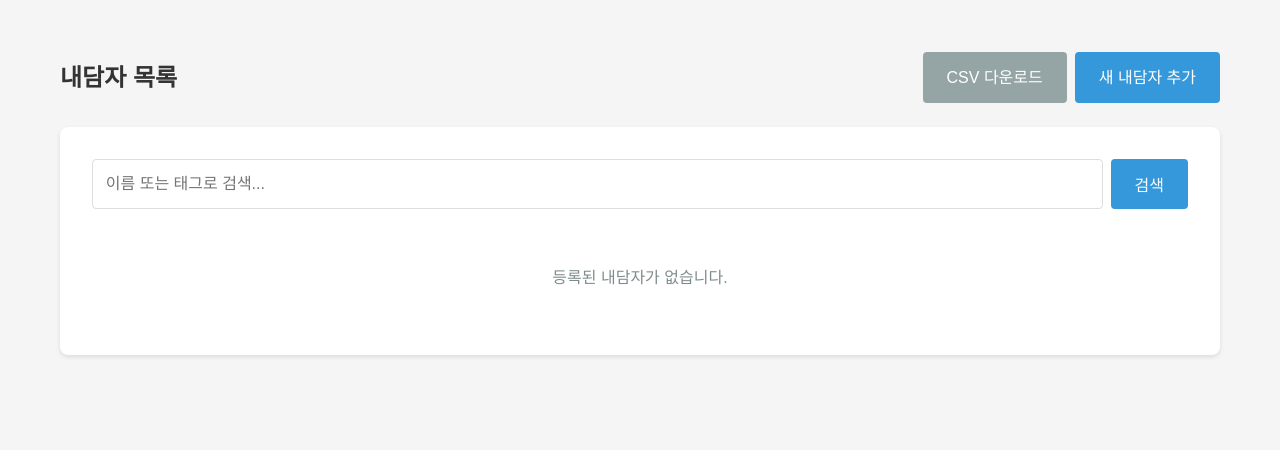
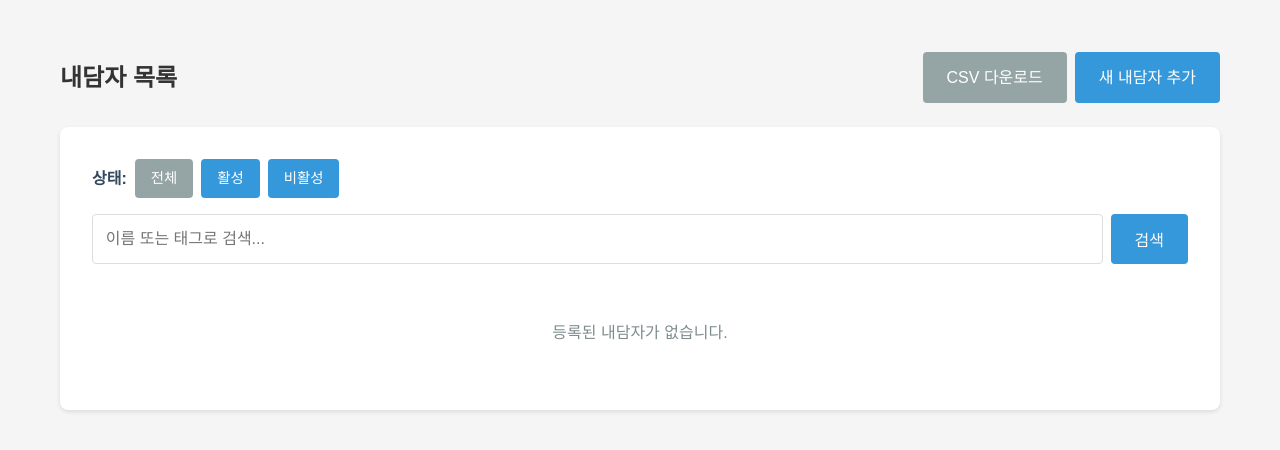
Before and after one commit to doula-loggia/counselor-crm, a Flask app: page /clients in a window 1280 px wide. Shown: the part 161-611 px from the top of the page. Run offline with Flask 3, Linux system fonts and the light colour scheme; the visitor is signed in with stand-in values (Sample User, id 1).

Commit message:
Add filtering options to client list for active and inactive statuses
Update the client list view to allow filtering by client status (active, inactive, or all) and pass the status filter to the HTML template.

Replit-Commit-Author: Agent
Replit-Commit-Session-Id: e2148a4e-e460-4bb5-917e-8be908974657
Replit-Commit-Checkpoint-Type: full_checkpoint
Replit-Commit-Screenshot-Url: https://storage.googleapis.com/screenshot-production-us-central1/467df433-729d-43b1-8fdb-397cccec267f/e2148a4e-e460-4bb5-917e-8be908974657/NRLtH1i

```diff
--- a/main.py
+++ b/main.py
@@ -146,6 +146,10 @@ def logout():
 def clients_list():
     clients_df = pd.read_csv(CLIENTS_CSV, encoding='utf-8-sig')
     search_query = request.args.get('search', '').strip()
+    status_filter = request.args.get('status', '').strip()
+
+    if status_filter:
+        clients_df = clients_df[clients_df['status'] == status_filter]
 
     if search_query:
         mask = (
@@ -157,7 +161,7 @@ def clients_list():
     clients_df = clients_df.fillna('')
     clients = clients_df.to_dict('records')
 
-    return render_template('clients_list.html', clients=clients, search_query=search_query)
+    return render_template('clients_list.html', clients=clients, search_query=search_query, status_filter=status_filter)
 
 @app.route('/clients/new', methods=['GET', 'POST'])
 @login_required
--- a/templates/clients_list.html
+++ b/templates/clients_list.html
@@ -12,11 +12,21 @@
 </div>
 
 <div class="card">
+    <div style="margin-bottom: 1rem; display: flex; gap: 0.5rem; align-items: center;">
+        <span style="font-weight: bold; color: #34495e;">상태:</span>
+        <a href="/clients" class="btn {% if not status_filter %}btn-secondary{% else %}btn{% endif %}" style="padding: 0.5rem 1rem; font-size: 0.9rem;">전체</a>
+        <a href="/clients?status=active" class="btn {% if status_filter == 'active' %}btn-secondary{% else %}btn{% endif %}" style="padding: 0.5rem 1rem; font-size: 0.9rem;">활성</a>
+        <a href="/clients?status=inactive" class="btn {% if status_filter == 'inactive' %}btn-secondary{% else %}btn{% endif %}" style="padding: 0.5rem 1rem; font-size: 0.9rem;">비활성</a>
+    </div>
+
     <form method="GET" class="search-box">
         <input type="text" name="search" placeholder="이름 또는 태그로 검색..." value="{{ search_query }}">
+        {% if status_filter %}
+            <input type="hidden" name="status" value="{{ status_filter }}">
+        {% endif %}
         <button type="submit">검색</button>
         {% if search_query %}
-            <a href="/clients" class="btn btn-secondary">전체보기</a>
+            <a href="/clients{% if status_filter %}?status={{ status_filter }}{% endif %}" class="btn btn-secondary">검색 초기화</a>
         {% endif %}
     </form>
 
```
